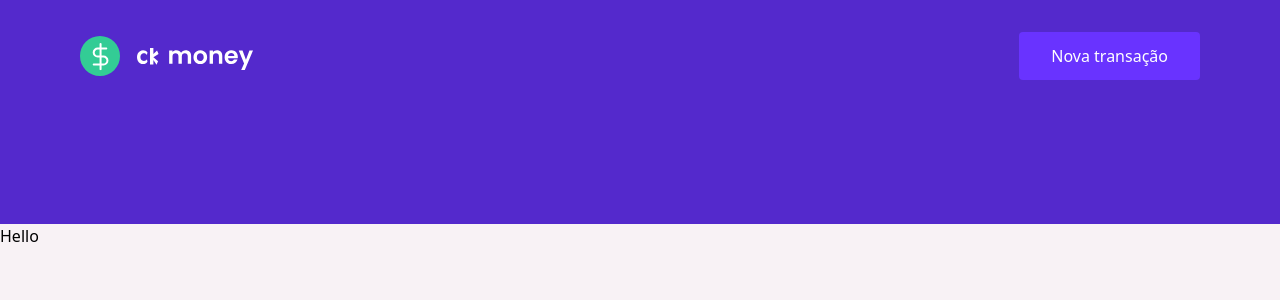
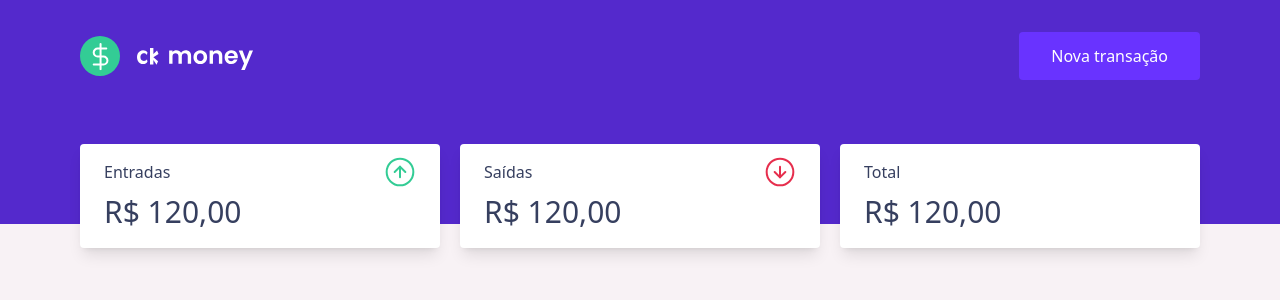
Before and after one commit to LuanCKRG/ckmoney, a React (Vite) app: page / in a window 1280 px wide. Shown: the top 300 px of the page. Built offline with nearby package versions, Linux system fonts and the light colour scheme.

Commit message:
feat(app): add cards for income, outcome, and total display

```diff
--- a/src/app.tsx
+++ b/src/app.tsx
@@ -1,11 +1,48 @@
 import { Header } from "@/components/header"
 
+import incomeImg from "@/assets/income.svg"
+import outcomeImg from "@/assets/outcome.svg"
+import totalImg from "@/assets/total.svg"
+
 export const App = () => {
+	const cards = [
+		{
+			title: "Entradas",
+			image: incomeImg
+		},
+		{
+			title: "Saídas",
+			image: outcomeImg
+		},
+		{
+			title: "Total",
+			image: totalImg
+		}
+	]
+
 	return (
 		<>
 			<Header />
-			<div>
-				<h1>Hello</h1>
+
+			<div className="mx-auto max-w-6xl py-10 px-4">
+				<div className="-mt-30 flex flex-col md:grid md:grid-cols-3 gap-5">
+					{cards.map((card) => (
+						<div key={card.title} className="bg-shape px-6 py-3 rounded-sm text-title shadow-lg">
+							<header className="flex items-center justify-between">
+								<p>{card.title}</p>
+								<img src={card.image} alt="Entradas" />
+							</header>
+
+							<strong className="mt-4 text-3xl font-medium leading-12">
+								{" "}
+								{Intl.NumberFormat("pt-BR", {
+									style: "currency",
+									currency: "BRL"
+								}).format(120)}{" "}
+							</strong>
+						</div>
+					))}
+				</div>
 			</div>
 		</>
 	)
```
